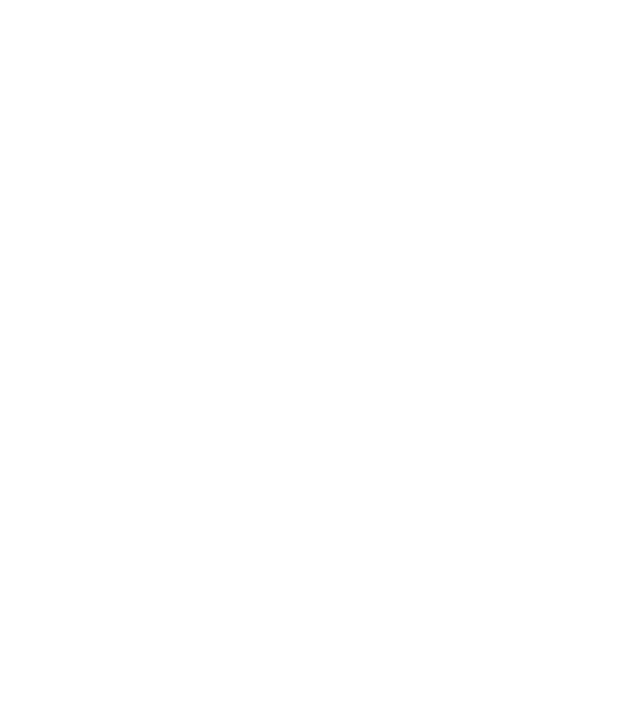
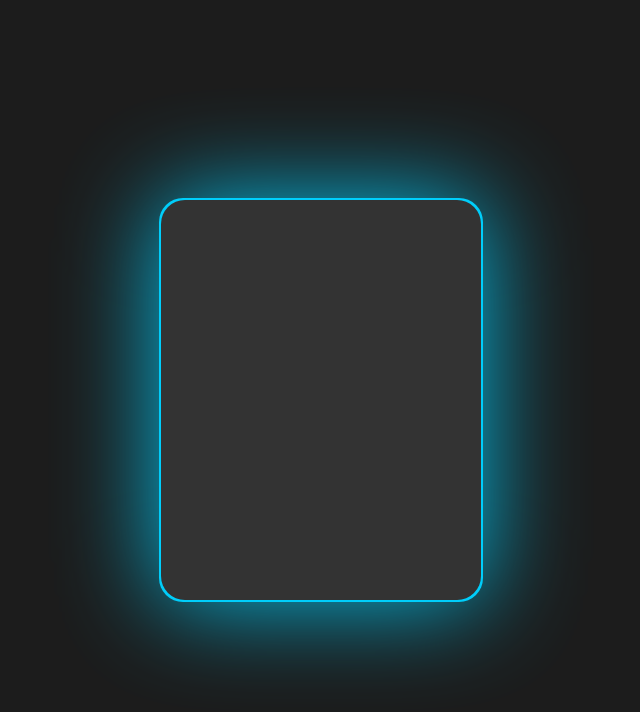
Before and after one commit to MarsK0/AvaliacaoFront3, a React (Create React App) app: page /signin in a window 1280 px wide. Shown: the top 712 px of the page, without its empty margins (319-959 px from the left). Built offline with nearby package versions, Linux system fonts and the light colour scheme; a web font is replaced by a local one.

Commit message:
Glowing container

```diff
--- /dev/null
+++ b/src/app/components/SigninForm/SigninForm.tsx
@@ -0,0 +1,15 @@
+import { StyledForm, Container,Wrapper } from "./style"
+
+const SigninForm: React.FC = () => {
+  return(
+    <Container>
+      <Wrapper>
+        <StyledForm className="block glow">
+
+        </StyledForm>
+      </Wrapper>
+    </Container>
+  )
+}
+
+export default SigninForm
--- /dev/null
+++ b/src/app/components/SigninForm/style.ts
@@ -0,0 +1,82 @@
+import styled from "styled-components"
+
+export const StyledForm = styled.form`
+& {
+  position: relative;
+  width: 100%;
+  height: 100%;
+  background: #333333;
+  border-radius: 1.5rem;
+}
+
+&::before,
+&::after {
+  content: '';
+  position: absolute;
+  top: -2px;
+  left: -2px;
+  border-radius: 1.5rem;
+  width: calc(100% + 4px);
+  height: calc(100% + 4px);
+  z-index: -1;
+  animation: animate 5s linear infinite;
+}
+
+@keyframes animate {
+  0%{
+    background: #ff0000;
+  }
+  10%{
+    background: #ff8000;
+  }
+  20%{
+    background: #fff700;
+  }
+  30%{
+    background: #aaff00;
+  }
+  40%{
+    background: #2bff00;
+  }
+  50%{
+    background: #00ffa2;
+  }
+  60%{
+    background: #00ccff;
+  }
+  70%{
+    background: #002aff;
+  }
+  80%{
+    background: #7b00ff;
+  }
+  90%{
+    background: #ff00fb;
+  }
+  100%{
+    background: #ff0000;
+  }
+}
+
+&::after{
+  filter: blur(50px);
+  opacity: 0.90;
+}
+
+`
+
+export const Container = styled.div`
+  position: absolute;
+  z-index: -100;
+  width: 100%;
+  height: 100%;
+  display: flex;
+  justify-content: center;
+  align-items: center;
+`
+
+export const Wrapper = styled.div`
+  width: 25%;
+  min-width: 300px;
+  height: 400px;
+`
--- /dev/null
+++ b/src/app/components/SignupForm/SignupForm.tsx
@@ -0,0 +1,15 @@
+import { StyledForm, Container,Wrapper } from "./style"
+
+const SignupForm: React.FC = () => {
+  return(
+    <Container>
+      <Wrapper>
+        <StyledForm className="block glow">
+
+        </StyledForm>
+      </Wrapper>
+    </Container>
+  )
+}
+
+export default SignupForm
--- /dev/null
+++ b/src/app/components/SignupForm/style.ts
@@ -0,0 +1,82 @@
+import styled from "styled-components"
+
+export const StyledForm = styled.form`
+& {
+  position: relative;
+  width: 100%;
+  height: 100%;
+  background: #333333;
+  border-radius: 1.5rem;
+}
+
+&::before,
+&::after {
+  content: '';
+  position: absolute;
+  top: -2px;
+  left: -2px;
+  border-radius: 1.5rem;
+  width: calc(100% + 4px);
+  height: calc(100% + 4px);
+  z-index: -1;
+  animation: animate 5s linear infinite;
+}
+
+@keyframes animate {
+  0%{
+    background: #ff0000;
+  }
+  10%{
+    background: #ff8000;
+  }
+  20%{
+    background: #fff700;
+  }
+  30%{
+    background: #aaff00;
+  }
+  40%{
+    background: #2bff00;
+  }
+  50%{
+    background: #00ffa2;
+  }
+  60%{
+    background: #00ccff;
+  }
+  70%{
+    background: #002aff;
+  }
+  80%{
+    background: #7b00ff;
+  }
+  90%{
+    background: #ff00fb;
+  }
+  100%{
+    background: #ff0000;
+  }
+}
+
+&::after{
+  filter: blur(50px);
+  opacity: 0.90;
+}
+
+`
+
+export const Container = styled.div`
+  position: absolute;
+  z-index: -100;
+  width: 100%;
+  height: 100%;
+  display: flex;
+  justify-content: center;
+  align-items: center;
+`
+
+export const Wrapper = styled.div`
+  width: 25%;
+  min-width: 300px;
+  height: 400px;
+`
--- a/src/app/pages/signin/Signin.tsx
+++ b/src/app/pages/signin/Signin.tsx
@@ -1,8 +1,8 @@
+import SigninForm from "../../components/SigninForm/SigninForm"
 
 const Signin: React.FC = () => {
   return(
-    <>
-    </>
+    <SigninForm />
   )
 }
 
--- a/src/app/pages/signup/SIgnup.tsx
+++ b/src/app/pages/signup/SIgnup.tsx
@@ -1,7 +1,8 @@
+import SignupForm from "../../components/SignupForm/SignupForm"
 
 const Signup: React.FC = () => {
   return(
-    <></>
+    <SignupForm />
   )
 }
 
--- a/src/app/routes/Router.tsx
+++ b/src/app/routes/Router.tsx
@@ -2,7 +2,7 @@
 import Home from "../pages/home/Home";
 import Profile from "../pages/profile/Profile";
 import Signin from "../pages/signin/Signin";
-import Signup from "../pages/signup/SIgnup";
+import Signup from "../pages/signup/Signup";
 import Authenticate from "../components/authenticator/Authenticator";
 
 const Router: React.FC = ()=>{
--- a/src/index.css
+++ b/src/index.css
@@ -6,11 +6,16 @@
 }
 
 body {
+  position: absolute;
   width: 100%;
   min-height: 100vh;
+  z-index: -1000;
 }
 
 #root {
+  position: absolute;
   width: 100%;
   min-height: 100vh;
+  background-color: #1c1c1c;
+  z-index: -1000;
 }
```
